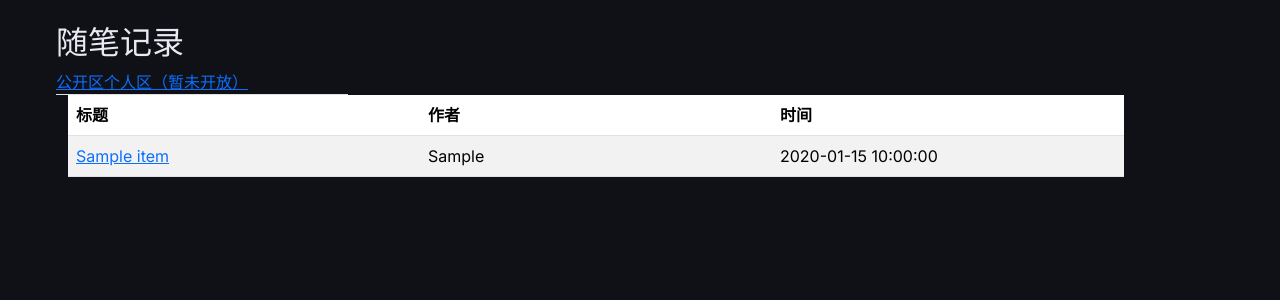
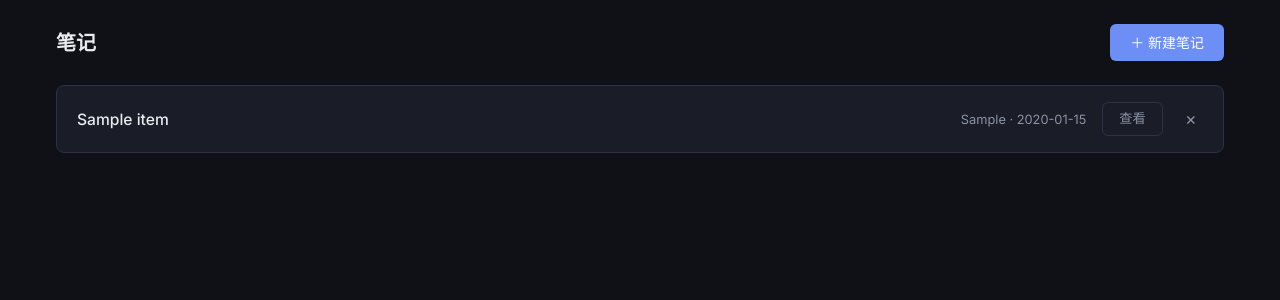
Before and after one commit to sqm199/record_bolg, a Flask app: template templates/note.html in a window 1280 px wide. Shown: the part 56-356 px from the top of the page. Run offline with Flask 3, Linux system fonts and the light colour scheme; the template is opened without the code that fills it: most values are stand-ins (such as "Sample title", 1, 10 or a date in 2020); some libraries are stand-ins or nearby versions.

Commit message:
feat: rewrite note list with dark card layout

```diff
--- a/templates/note.html
+++ b/templates/note.html
@@ -1,62 +1,75 @@
 {% extends "base.html" %}
-{% block title %}HiGO-home{% endblock %}
-{% block head %}
-  {{ super() }}
-        <script src="{{url_for('static', filename='js/photo.js')}}">
-    </script>
-  <!--<style type="text/css">-->
-    <!--.important { color: #336699; }-->
-  <!--</style>-->
-{% endblock %}
+{% block title %}Note — 羚羊之家{% endblock %}
+
 {% block content %}
-   <div class="col-md-3">
-        <h2>随笔记录</h2>
-        <ul class="nav nav-tabs nav-stacked">
-            <li><a href="{{ url_for('note') }}">公开区</a></li>
-            <li><a href='#'>个人区（暂未开放）</a></li>
-        </ul>
+<div class="page-header">
+  <h1>笔记</h1>
+  <a href="{{ url_for('note_new') }}" class="btn-accent">＋ 新建笔记</a>
 </div>
-    <div id="content" class="row-fluid">
-        <div class="col-md-9" style="width: 1080px">
-            <div class="container-fluid">
-	<div class="row-fluid">
-		<div class="span12">
-			<table class="table table-striped" style="table-layout:fixed;">
-				<thead>
-					<tr class="success">
-						<th>
-							标题
-						</th>
-						<th>
-							作者
-						</th>
-                        <th>
-							时间
-						</th>
-					</tr>
-				</thead>
-				<tbody>
+
+{% if value %}
+<div class="note-list">
   {% for item in value %}
-					<tr>
-						<td>
-                            <a href="{{ "/notes/{0}".format(item.Name) }}">{{ item.Name }}</a>
-						</td>
-                        <td id="{{ item.KeyID }}">
-							{{ item.AddPerson }}
-						</td>
-                        <td>
-                            {{ item.AddTime }}
-						</td>
-					</tr>
+  <div class="note-card" id="note-{{ item.KeyID }}">
+    <div class="note-title">{{ item.Name }}</div>
+    <span class="note-meta">{{ item.AddPerson }} · {{ item.AddTime[:10] if item.AddTime else '' }}</span>
+    <a href="{{ url_for('cat_notes_file', filename=item.Path) }}"
+       class="btn-ghost" style="font-size:0.82rem" target="_blank">查看</a>
+    <button class="note-delete" title="删除"
+            onclick="confirmNoteDelete('{{ item.KeyID }}')">×</button>
+  </div>
   {% endfor %}
-				</tbody>
-			</table>
+</div>
+{% else %}
+<div class="empty-state">
+  <div class="empty-icon">📝</div>
+  <div>还没有笔记，点击右上角新建</div>
+</div>
+{% endif %}
+
+<!-- 删除确认 Modal -->
+<div class="modal fade" id="noteDeleteModal" tabindex="-1">
+  <div class="modal-dialog modal-dialog-centered" style="max-width:360px">
+    <div class="modal-content">
+      <div class="modal-header">
+        <h5 class="modal-title">确认删除</h5>
+        <button type="button" class="btn-close" data-bs-dismiss="modal"></button>
+      </div>
+      <div class="modal-body" style="color:var(--text-muted)">删除后无法恢复，确认继续？</div>
+      <div class="modal-footer">
+        <button type="button" class="btn-ghost" data-bs-dismiss="modal">取消</button>
+        <button type="button" class="btn-danger" id="confirmNoteDeleteBtn">删除</button>
       </div>
     </div>
   </div>
 </div>
-        <!--<div class="col-md-3">-->
-            <!--<h2>Sidebar</h2>-->
-        <!--</div>-->
-    </div>
 {% endblock %}
+
+{% block scripts %}
+<script>
+  let noteDeleteModal = null;
+  let deleteNoteKeyID = null;
+
+  function confirmNoteDelete(keyid) {
+    deleteNoteKeyID = keyid;
+    if (!noteDeleteModal) noteDeleteModal = new bootstrap.Modal(document.getElementById('noteDeleteModal'));
+    noteDeleteModal.show();
+  }
+
+  document.getElementById('confirmNoteDeleteBtn').addEventListener('click', function () {
+    fetch('/note/delete', {
+      method: 'POST',
+      headers: { 'Content-Type': 'application/x-www-form-urlencoded' },
+      body: new URLSearchParams({ KeyID: deleteNoteKeyID })
+    })
+    .then(r => r.json())
+    .then(data => {
+      if (data.code === 1) {
+        noteDeleteModal.hide();
+        const el = document.getElementById('note-' + deleteNoteKeyID);
+        if (el) el.remove();
+      }
+    });
+  });
+</script>
+{% endblock %}
```
Lines whose indentation alone changed are shown as unchanged.
